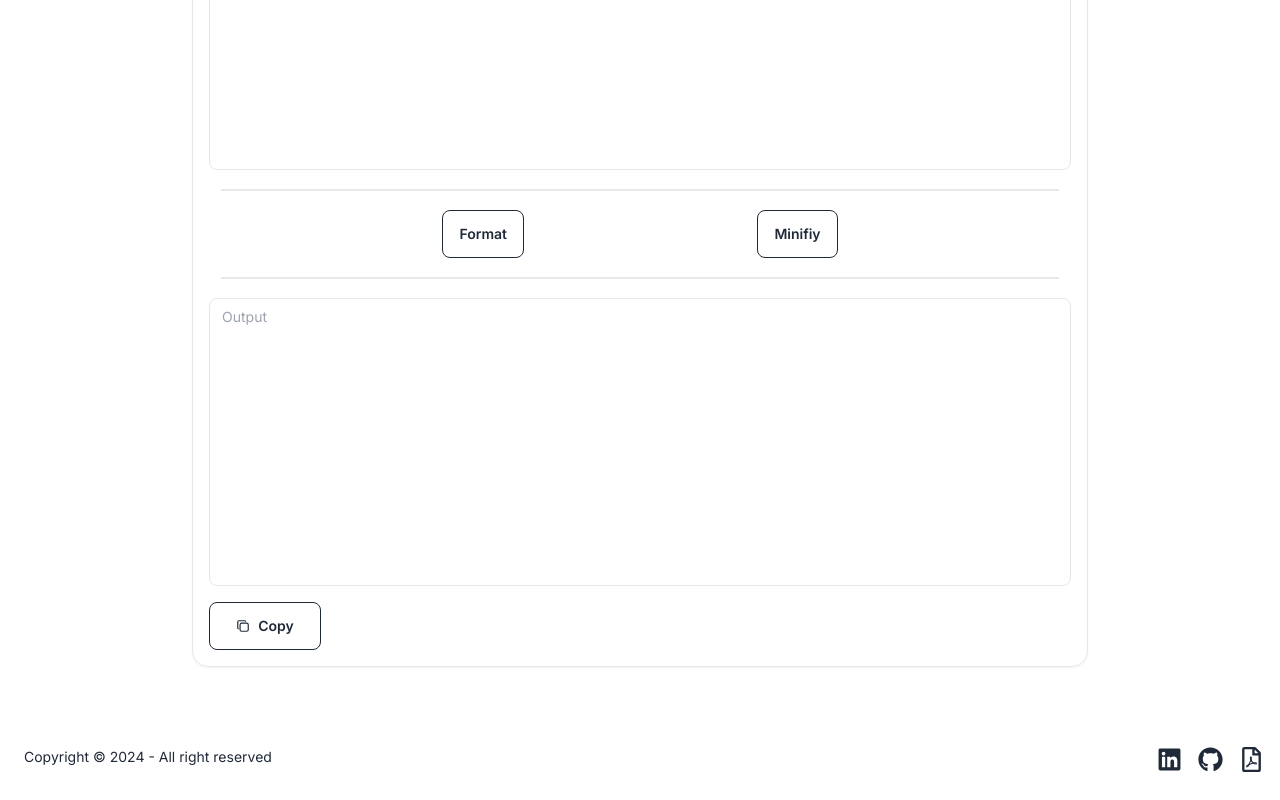
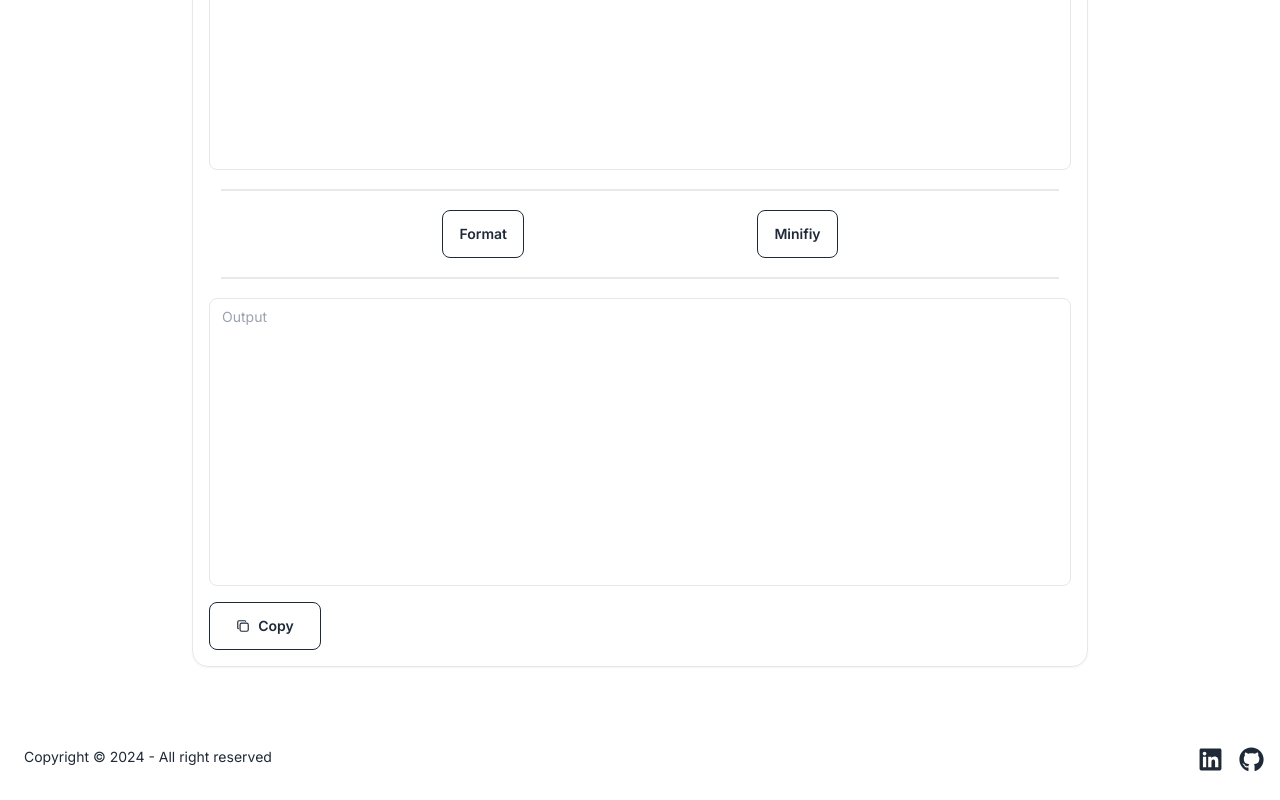
Before and after one commit to Abhinav1426/devUtils, a Next.js app: page /utilities/jsonFormatter in a window 1280 px wide. Shown: the part 399-1199 px from the top of the page. Built offline with nearby package versions, Linux system fonts and the light colour scheme.

Commit message:
no message

```diff
--- a/src/components/footer.tsx
+++ b/src/components/footer.tsx
@@ -26,7 +26,7 @@ export default function Footer() {
                     <div className="grid grid-flow-col gap-4">
                         <a target="_blank" href="https://www.linkedin.com/in/abhinav1426/" rel="noopener noreferrer"><FaLinkedin size={25} /></a>
                         <a target="_blank" href="https://github.com/Abhinav1426" rel="noopener noreferrer"><FaGithub size={25} /></a>
-                        <a target="_blank" href="https://bit.ly/mpabhinav_resume" rel="noopener noreferrer"><FaRegFilePdf size={25} /></a>
+                        {/* <a target="_blank" href="https://bit.ly/mpabhinav_resume" rel="noopener noreferrer"><FaRegFilePdf size={25} /></a> */}
                     </div>
                 </section>
             </footer>
```
